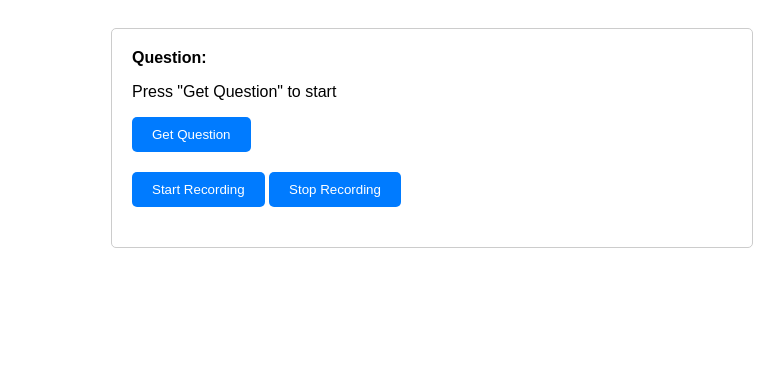
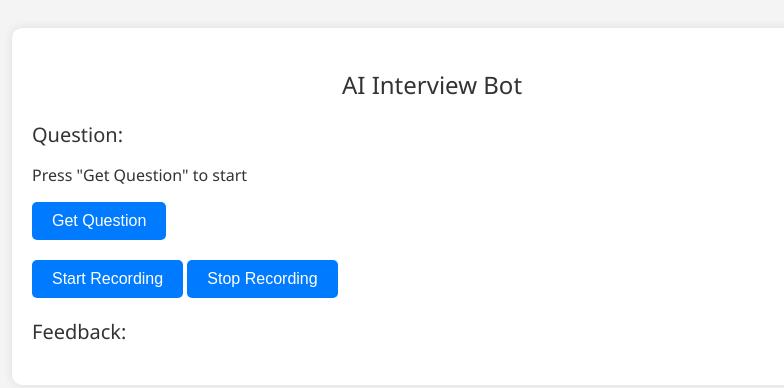
Before and after one commit to EspinasXC/Interview-AI-Bot, a website: page public/index.html in a window 1280 px wide. Shown: the whole page, without its empty margins (208-992 px from the left). Drawn offline with Linux system fonts and the light colour scheme.

Commit message:
added front end stuff

```diff
--- a/public/index.html
+++ b/public/index.html
@@ -2,24 +2,33 @@
 <html lang="en">
 <head>
     <meta charset="UTF-8">
-    <title>Interview Prep Bot</title>
+    <title>AI Interview Bot</title>
     <style>
         body {
-            font-family: Arial, sans-serif;
+            font-family: 'Segoe UI', Tahoma, Geneva, Verdana, sans-serif;
             padding: 20px;
+            background-color: #f4f4f4;
+            color: #333;
         }
         .container {
-            max-width: 600px;
+            max-width: 800px;
             margin: auto;
             padding: 20px;
-            border: 1px solid #ccc;
-            border-radius: 5px;
+            background: white;
+            border-radius: 10px;
+            box-shadow: 0 0 10px rgba(0, 0, 0, 0.1);
         }
-        .question {
+        .header {
+            font-size: 24px;
+            text-align: center;
+            margin: 20px 0;
+        }
+        .section-header {
+            margin-bottom: 10px;
+            font-size: 20px;
+        }
+        .question, .feedback-section, .recording-section {
             margin-bottom: 20px;
-        }
-        .feedback {
-            margin-top: 20px;
         }
         button {
             padding: 10px 20px;
@@ -28,24 +37,38 @@
             border: none;
             border-radius: 5px;
             cursor: pointer;
+            font-size: 16px;
         }
         button:hover {
             background-color: #0056b3;
+        }
+        .loading-gif {
+            display: none;
+            width: 50px; /* Adjust this value as needed */
+            height: auto;
+            margin: 10px auto;
         }
     </style>
 </head>
 <body>
     <div class="container">
+        <div class="header">AI Interview Bot</div>
         <div class="question">
-            <strong>Question:</strong>
+            <div class="section-header">Question:</div>
             <p id="questionText">Press "Get Question" to start</p>
             <button onclick="getQuestion()">Get Question</button>
+            <img src="loading.gif" class="loading-gif" id="loadingQuestion"/>
         </div>
-        <button id="startRecord">Start Recording</button>
-        <button id="stopRecord" disabled>Stop Recording</button>
-        <div class="feedback" id="feedbackText"></div>
+        <div class="recording-section">
+            <button id="startRecord">Start Recording</button>
+            <button id="stopRecord" disabled>Stop Recording</button>
+            <img src="loading.gif" class="loading-gif" id="loadingFeedback"/>
+        </div>
+        <div class="feedback-section">
+            <div class="section-header">Feedback:</div>
+            <div id="feedbackText"></div>
+        </div>
     </div>
-
     <script>
         let mediaRecorder;
         let audioChunks = [];
@@ -77,9 +100,10 @@
 
             mediaRecorder.onstop = async () => {
                 const audioBlob = new Blob(audioChunks, { type: 'audio/webm' });
-
                 const formData = new FormData();
                 formData.append("audio", audioBlob);
+
+                document.getElementById('loadingFeedback').style.display = 'block';
 
                 const transcriptionResponse = await fetch('/transcribe-audio', {
                     method: 'POST',
@@ -88,7 +112,8 @@
                 const transcriptionData = await transcriptionResponse.json();
                 const transcribedText = transcriptionData.transcribedText;
 
-                // Now submit the transcribed text to get feedback
+                document.getElementById('loadingFeedback').style.display = 'none';
+
                 submitAnswer(transcribedText);
             };
         }
@@ -97,10 +122,12 @@
         document.getElementById('stopRecord').onclick = stopRecording;
 
         async function getQuestion() {
+            document.getElementById('loadingQuestion').style.display = 'block';
             const response = await fetch('/get-question', {
                 method: 'POST',
             });
             const data = await response.json();
+            document.getElementById('loadingQuestion').style.display = 'none';
             document.getElementById('questionText').innerText = data.question;
             document.getElementById('feedbackText').innerText = ''; // Clear previous feedback
         }
@@ -117,6 +144,5 @@
             document.getElementById('feedbackText').innerText = data.feedback;
         }
     </script>
-
 </body>
 </html>
```
Also changed, not shown: public/loading.gif (added).
